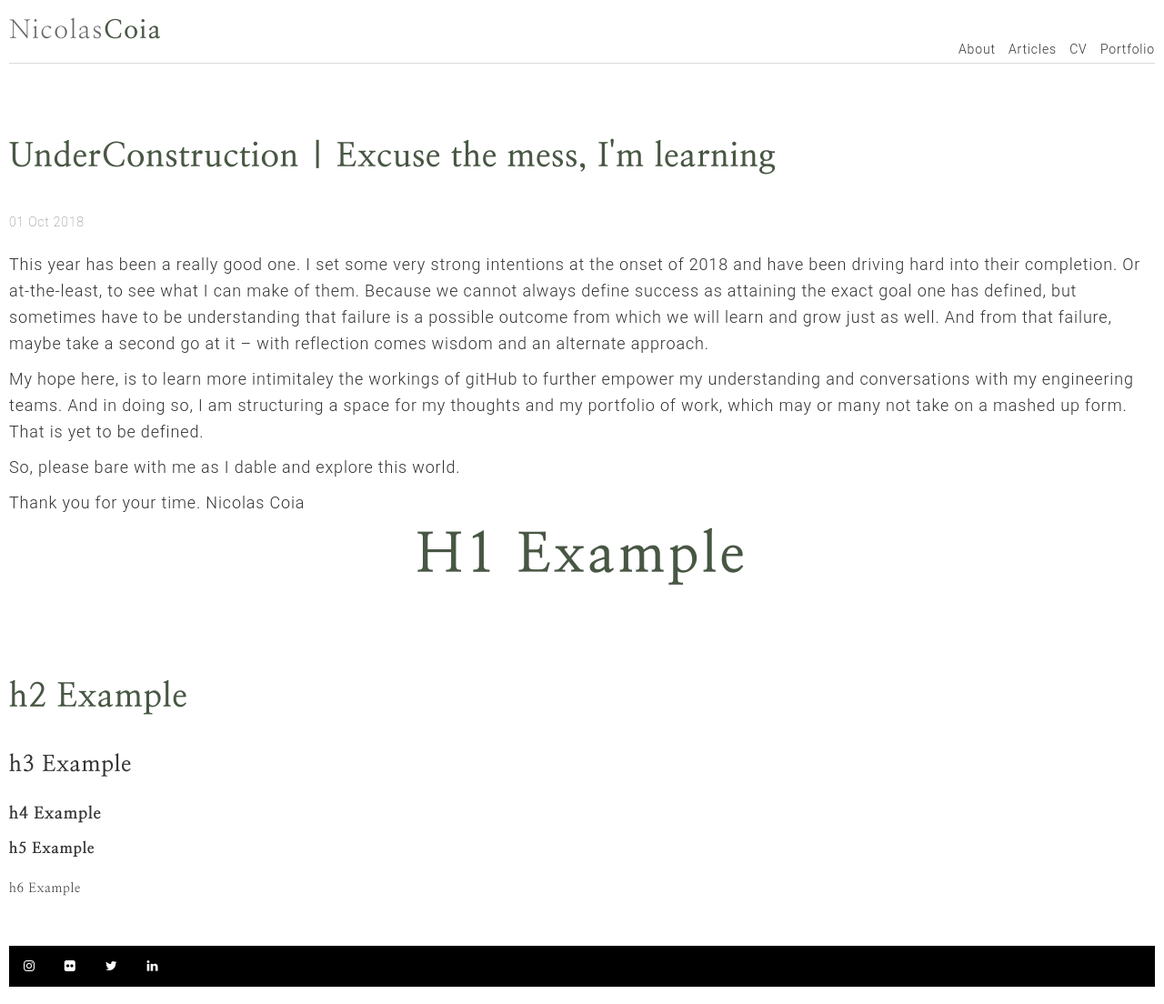
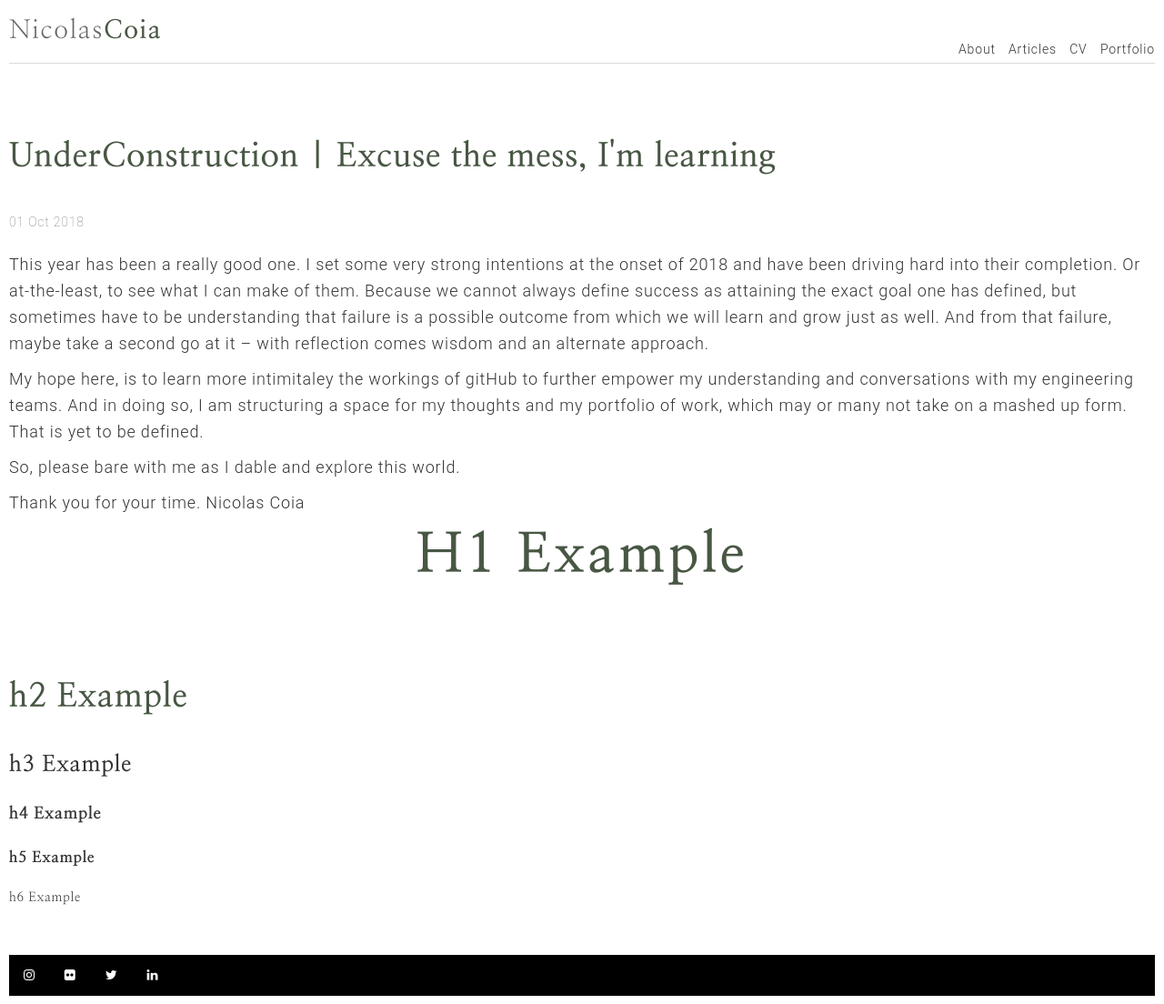
Before and after one commit to dyutibarma/monochrome, a Jekyll site: the page built from _posts/2018-10-01-hello-world.md, in a window 1280 px wide. Shown: the whole page at 91% size. Built offline with Jekyll 4.4.1, drawn with Linux system fonts in a browser that asks for light colours.

Commit message:
Update typography.scss

```diff
--- a/_sass/typography.scss
+++ b/_sass/typography.scss
@@ -100,7 +100,7 @@ h5 {
 	font-weight: 800;
 	letter-spacing: 0.75px; /* 0.75px */
 	line-height: 19px; /* 19px */
-	padding: 0 0 20px 0; /* 20px */
+	padding: 10px 0 20px 0; /* 20px */
 }
 
 h6 {
@@ -248,7 +248,7 @@ h5 {
 	font-weight: 800;
 	letter-spacing: 0.75px; /* 0.75px */
 	line-height: 19px; /* 19px */
-	padding: 0 0 20px 0; /* 20px */
+	padding: 10px 0 20px 0; /* 20px */
 }
 
 h6 {
```
